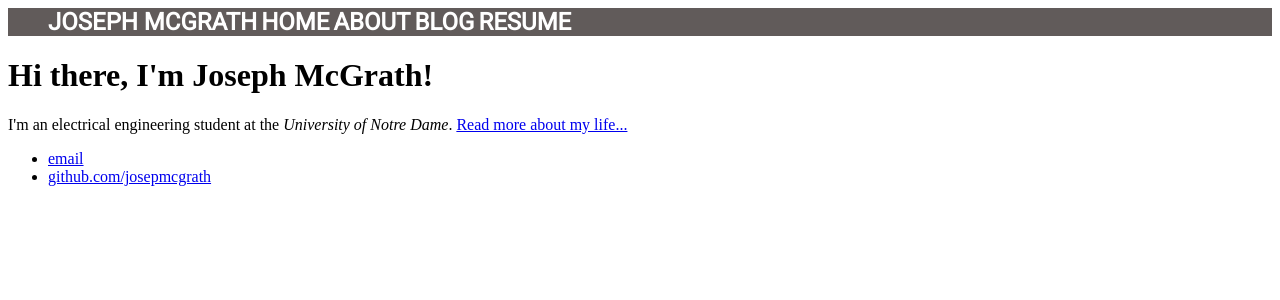
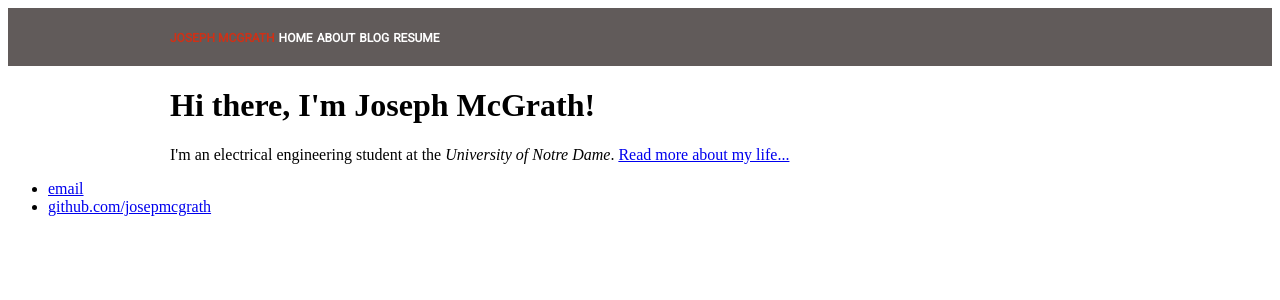
Before and after one commit to josepmcgrath/josepmcgrath.github.io, a Jekyll site: the page built from index.html, in a window 1280 px wide. Shown: the top 300 px of the page. Built offline with Jekyll 4.4.1, drawn with Linux system fonts in a browser that asks for light colours.

Commit message:
Update main.css

```diff
--- a/css/main.css
+++ b/css/main.css
@@ -5,11 +5,14 @@
 
 .container {
     max-width: 940px;
+    margin: 0 auto;
+    padding: 0 10px;
 }
 
 .nav {
     list-style-type: none;
     margin: 0;
+    padding: 20px 0;
 }
 
 .nav li {
@@ -17,6 +20,10 @@
     display: inline;
     font-family: 'Roboto';
     font-weight: 600;
-    font-size: 24px;
+    font-size: 12px;
     text-transform: uppercase;
 }
+
+#name {
+    color:#CE3117
+}
```
